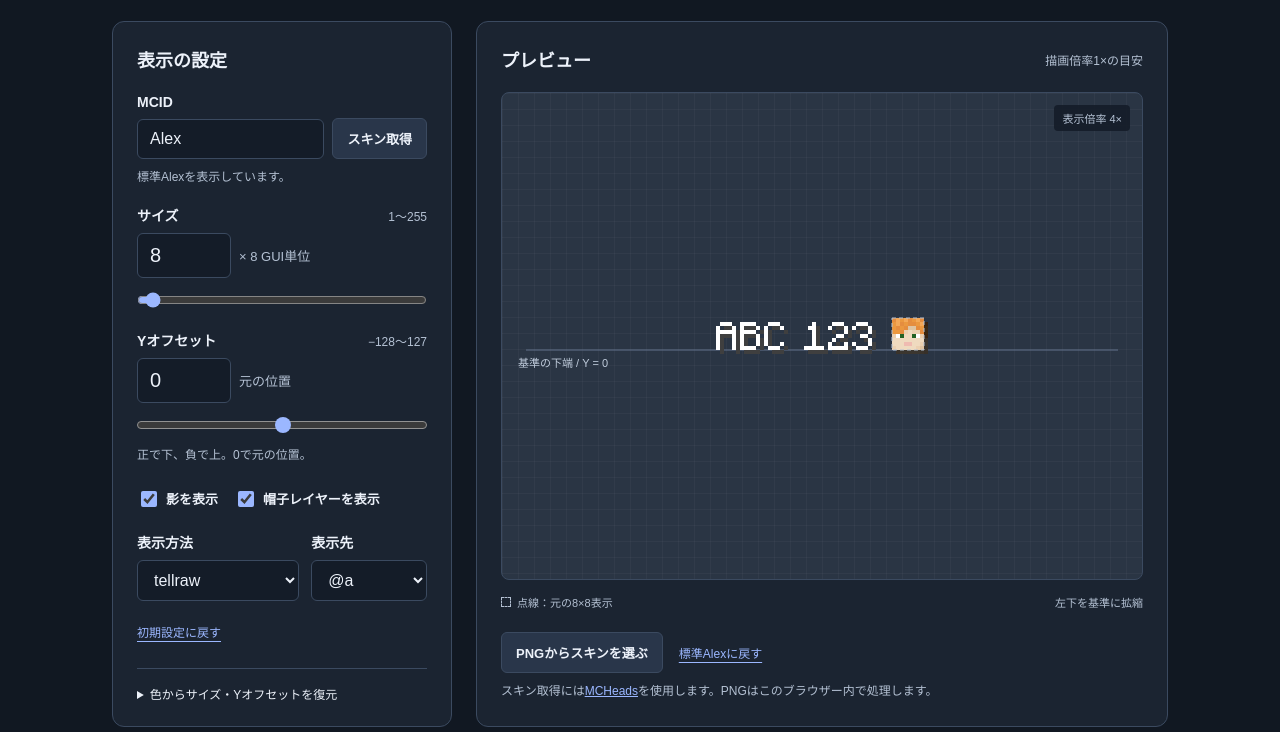
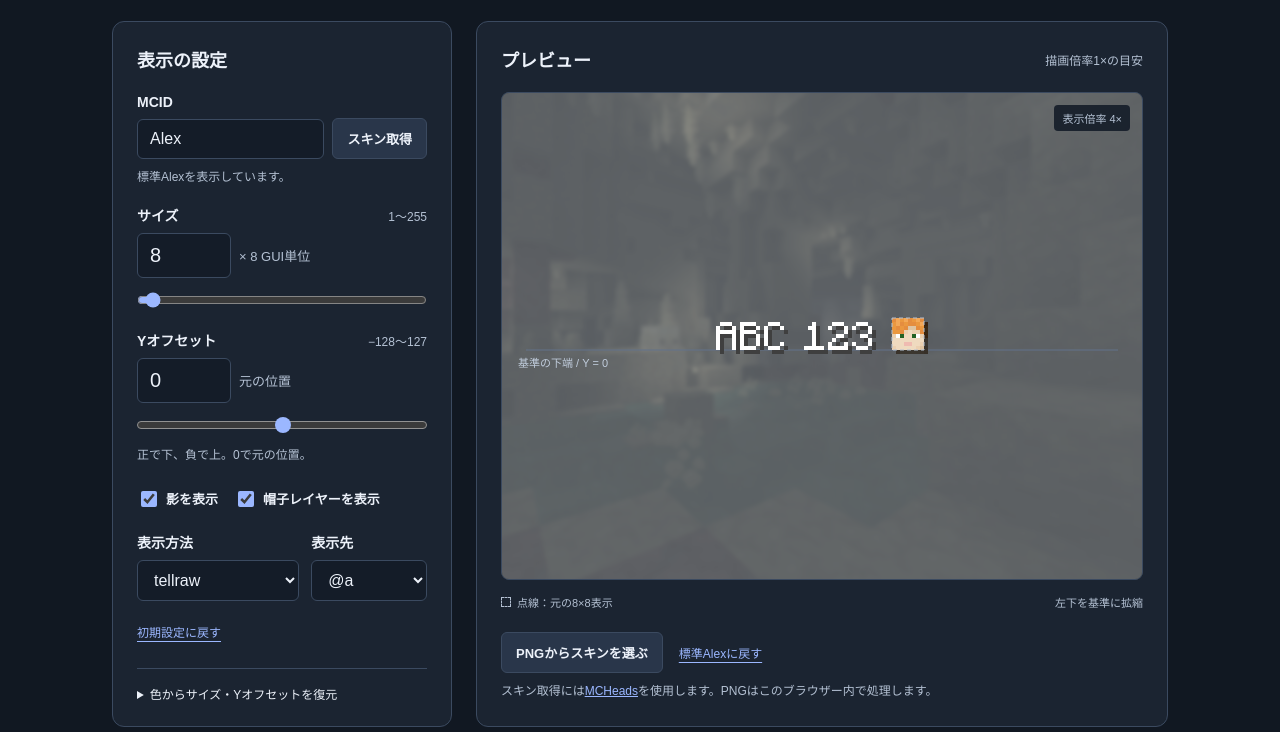
Before and after one commit to nea-c/TextHeadGlyph, a website: page docs/index.html in a window 1280 px wide. Shown: the part 68-800 px from the top of the page. Drawn offline with Linux system fonts and the light colour scheme.

Commit message:
Use a softened Minecraft panorama for preview contrast

```diff
--- a/docs/index.html
+++ b/docs/index.html
@@ -6,7 +6,7 @@
     <meta name="theme-color" content="#111822">
     <meta name="description" content="Minecraft Java 26.2の頭表示をサイズ・Yオフセットで調整するリソースパックとコマンド生成ツール。">
     <title>TextHeadGlyph — 頭表示のコマンド生成</title>
-    <link rel="stylesheet" href="styles.css?v=decode-11">
+    <link rel="stylesheet" href="styles.css?v=panorama-12">
     <script type="module" src="app.mjs?v=decode-11"></script>
   </head>
   <body>
--- a/docs/styles.css
+++ b/docs/styles.css
@@ -73,7 +73,10 @@ input[type="range"] { width: 100%; margin: 14px 0 0; accent-color: var(--accent)
 .preview-panel { padding: 24px; display: flex; flex-direction: column; min-width: 0; }
 .panel-heading { display: flex; align-items: center; justify-content: space-between; gap: 12px; margin-bottom: 20px; }
 .panel-heading > span { color: var(--muted); font-size: 12px; }
-.preview-stage { position: relative; width: 100%; min-height: 340px; flex: 1; border: 1px solid var(--line); border-radius: 8px; background-color: #2a3544; background-image: linear-gradient(#ffffff08 1px, transparent 1px), linear-gradient(90deg, #ffffff08 1px, transparent 1px); background-size: 16px 16px; overflow: hidden; }
+.preview-stage { position: relative; isolation: isolate; width: 100%; min-height: 340px; flex: 1; border: 1px solid var(--line); border-radius: 8px; background: #717a80; overflow: hidden; }
+/* Lift dark scenery into midtones so both white glyphs and dark shadows remain visible. */
+.preview-stage::before { content: ''; position: absolute; inset: -6px; z-index: -2; background: url('assets/panorama.png') center / cover; filter: saturate(.45) blur(2px); }
+.preview-stage::after { content: ''; position: absolute; inset: 0; z-index: -1; background: #a0a8ae88; }
 canvas { display: block; width: 100%; height: 100%; position: absolute; inset: 0; }
 .zoom-badge { position: absolute; right: 12px; top: 12px; font-size: 11px; color: var(--muted); background: #141c28e6; padding: 5px 8px; border-radius: 4px; }
 .preview-footer { display: flex; gap: 12px; justify-content: space-between; font-size: 11px; color: var(--muted); margin: 14px 0 22px; flex-wrap: wrap; }
```
Also changed, not shown: README.md, docs/assets/panorama.png (added).
